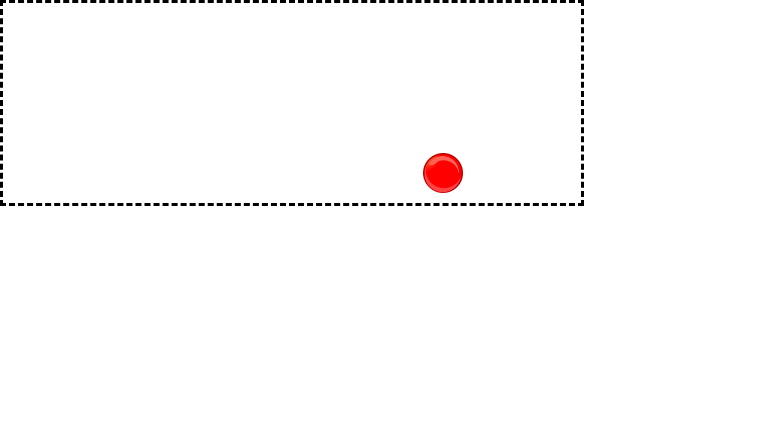
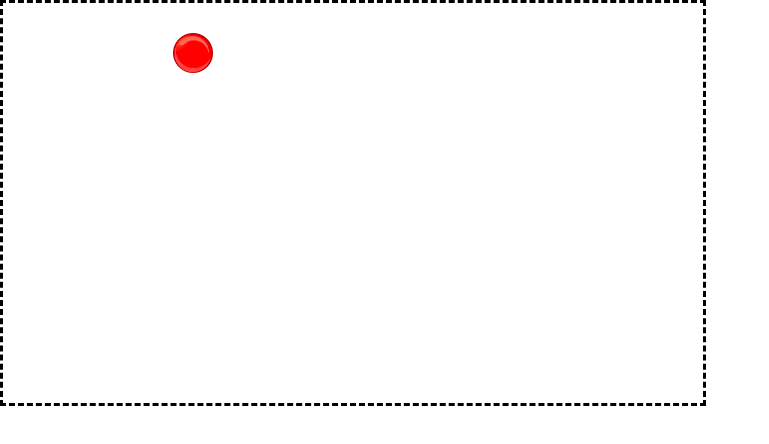
Before and after one commit to tbenyon/canvasPool, a plain HTML site: page canvas.html in a window 1280 px wide. Shown: the whole page, without its empty margins (0-769 px from the left). Drawn offline with Linux system fonts and the light colour scheme.

Commit message:
Add multiple image loading functionality.

```diff
--- a/canvas.html
+++ b/canvas.html
@@ -11,7 +11,7 @@
     <script src="canvas.js"></script>
 </head>
 <body onload="draw()">
-    <canvas id="myCanvas" width="578" height="200"></canvas>
+    <canvas id="myCanvas" width="700" height="400"></canvas>
 
 </body>
 </html>
--- a/canvas.js
+++ b/canvas.js
@@ -1,3 +1,30 @@
+var loadcount = 0;
+var loadtotal = 0;
+var preloaded = false;
+
+function loadImages(imagefiles) {
+    loadcount = 0;
+    loadtotal = imagefiles.length;
+    preloaded = false;
+
+    var loadedimages = [];
+    for (var i=0; i<imagefiles.length; i++) {
+        var image = new Image();
+
+        image.onload = function () {
+            loadcount++;
+            if (loadcount == loadtotal) {
+                preloaded = true;
+            }
+        };
+
+        image.src = imagefiles[i];
+        loadedimages[i] = image;
+    }
+
+    return loadedimages;
+}
+
 function draw() {
     var canvas = document.getElementById('myCanvas');
     var canvasWidth = canvas.width;
@@ -17,16 +44,15 @@ function draw() {
 
     if (canvas.getContext) {
         var ctx = canvas.getContext('2d');
-        var imageObj = new Image();
-        imageObj.onload = animate();
-        imageObj.src = 'redBall.png';
+        var images = loadImages(["redBall.png"]);
+        animate();
     } else {
         console.log("Canvas-unsupported code here");
     }
 
     function animate() {
         ctx.clearRect(0, 0, canvasWidth, canvasHeight);
-        ctx.drawImage(imageObj, circle.x, circle.y, circle.diameter, circle.diameter);
+        ctx.drawImage(images[0], circle.x, circle.y, circle.diameter, circle.diameter);
         circle.x += circle.xVel;
         circle.y += circle.yVel;
 
```
